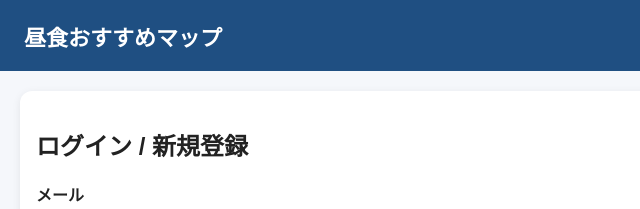
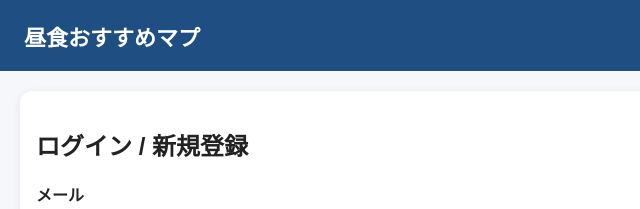
Before and after one commit to ffushun/lunch-map-app, a plain HTML site: page index.html in a window 1280 px wide. Shown: the top 209 px of the page, 0-640 px from the left. Drawn offline with nearby package versions, Linux system fonts and the light colour scheme.

Commit message:
Update index.html

```diff
--- a/index.html
+++ b/index.html
@@ -9,7 +9,7 @@
 </head>
 <body>
   <header class="app-header">
-    <h1>昼食おすすめマップ</h1>
+    <h1>昼食おすすめマプ</h1>
     <div class="header-actions">
       <span id="user-info"></span>
       <button id="logout-btn" class="secondary">ログアウト</button>
```
